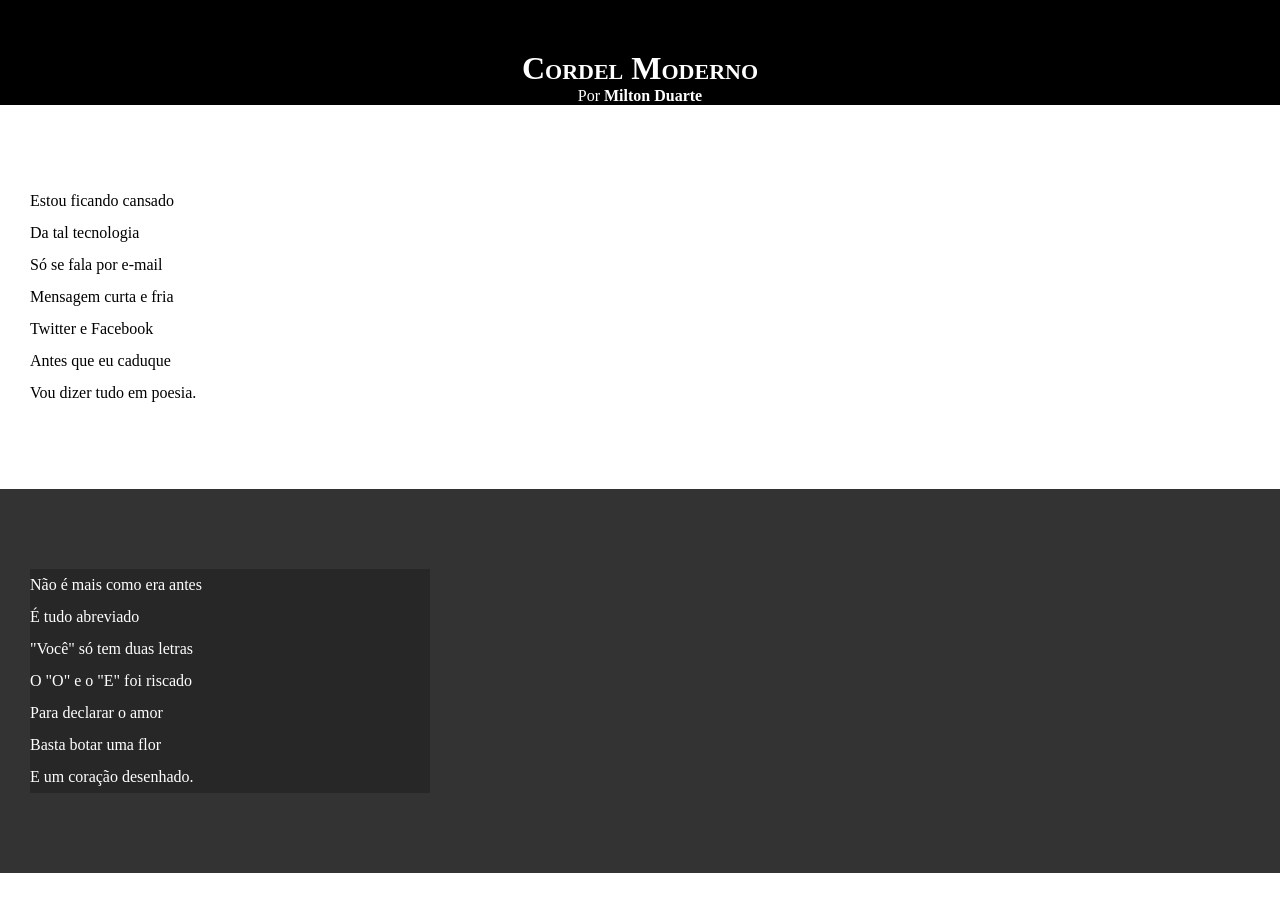
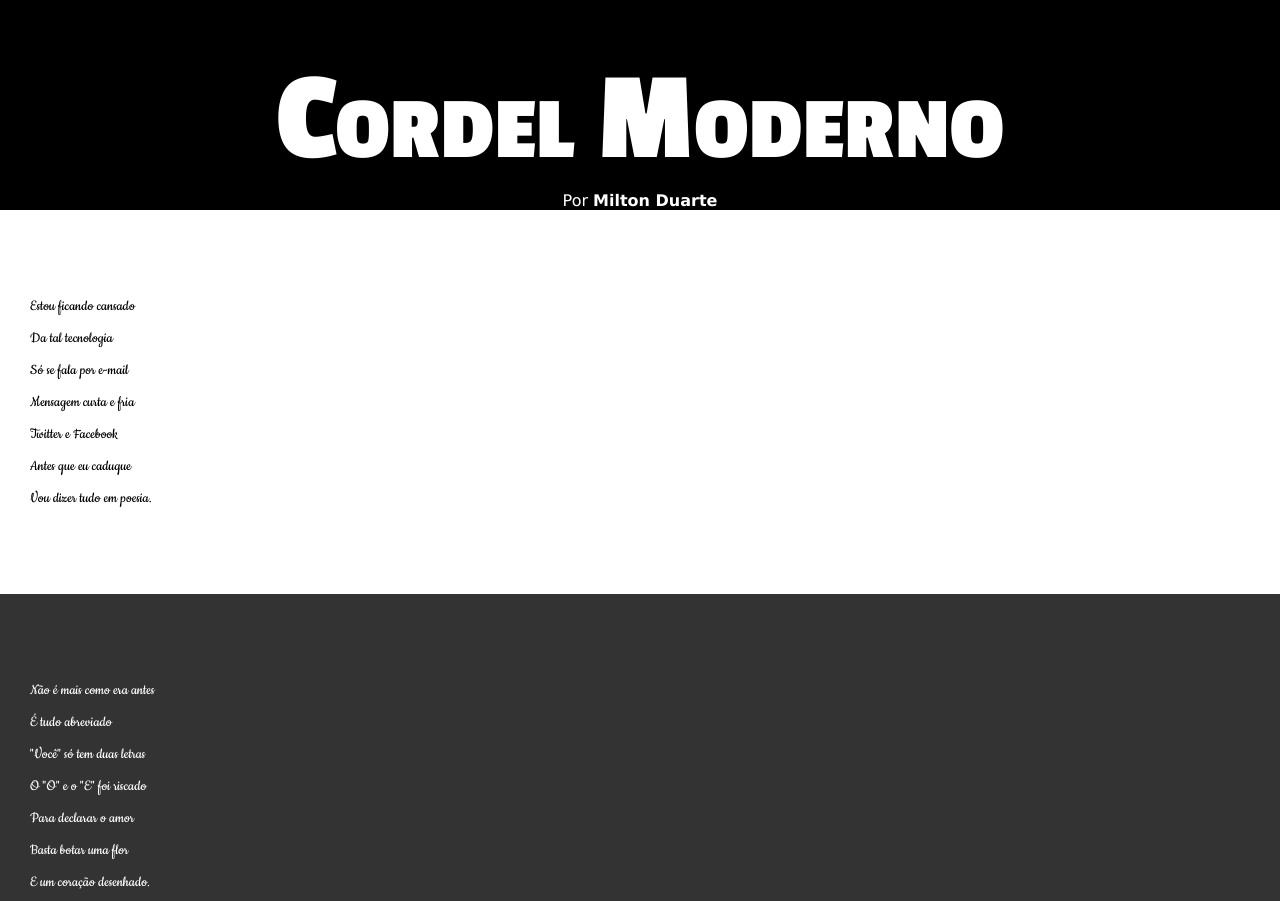
Before and after one commit to 007-LONE/html-css, a plain HTML site: page desafios/d012/index.html in a window 1280 px wide. Shown: the top 901 px of the page. Drawn offline with Linux system fonts and the light colour scheme.

Commit message:
Update style.css

```diff
--- a/desafios/d012/estilo/style.css
+++ b/desafios/d012/estilo/style.css
@@ -1,13 +1,26 @@
 @charset "UTF-8";
+
+@import url('https://fonts.googleapis.com/css2?family=Cookie&display=swap');
+
+
+@import url('https://fonts.googleapis.com/css2?family=Passion+One:wght@400;700;900&display=swap');
+
+:root {
+    --fonte1: Verdana, Geneva, Tahoma, sans-serif;
+    --fonte2: "Passion One", sans-serif;
+    --fonte3: "Cookie", cursive;
+}
 
 * {
     margin: 0px;
     padding: 0px;
+    font-size: 1em;
 }
 
 html, body {
     min-height: 100vh;
     background-color: darkgray;
+    font-family: var(--fonte1);
 }
 
 header {
@@ -19,6 +32,8 @@
 header > h1 {
     padding-top: 50px;
     font-variant: small-caps;
+    font-family: var(--fonte2);
+    font-size: 10vw;
 }
 
 header > p {
@@ -40,6 +55,8 @@
     padding-bottom: 10vh;
     line-height: 2em;
     padding-left: 30px;
+    font-family: var(--fonte3);
+    font-size: 3,5vw;
 }
 
 section.normal {
@@ -53,7 +70,8 @@
 }
 
 section.imagem > p {
-    width: 400px;
+    display: inline-block;
+    padding: 5px
     background-color: rgba(0, 0, 0, 0.235);
 }
 
```
